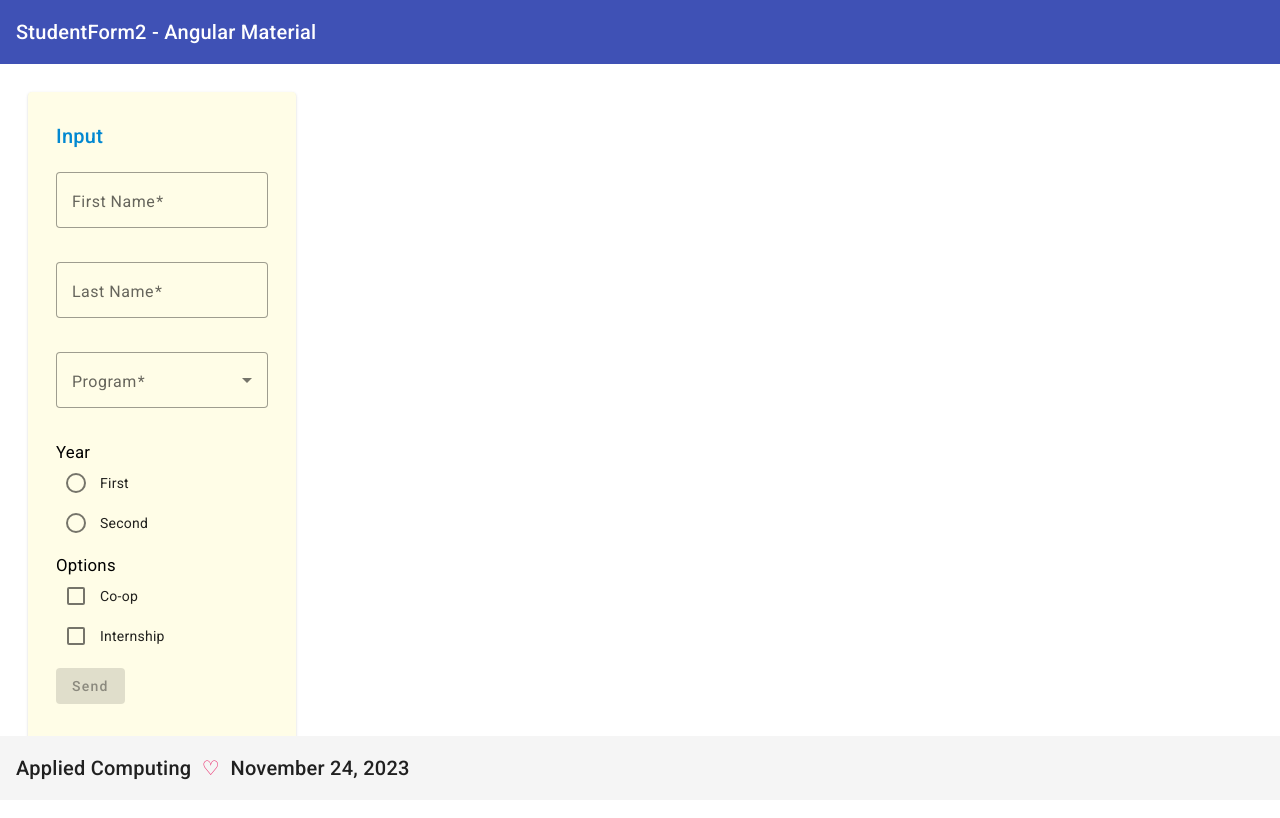
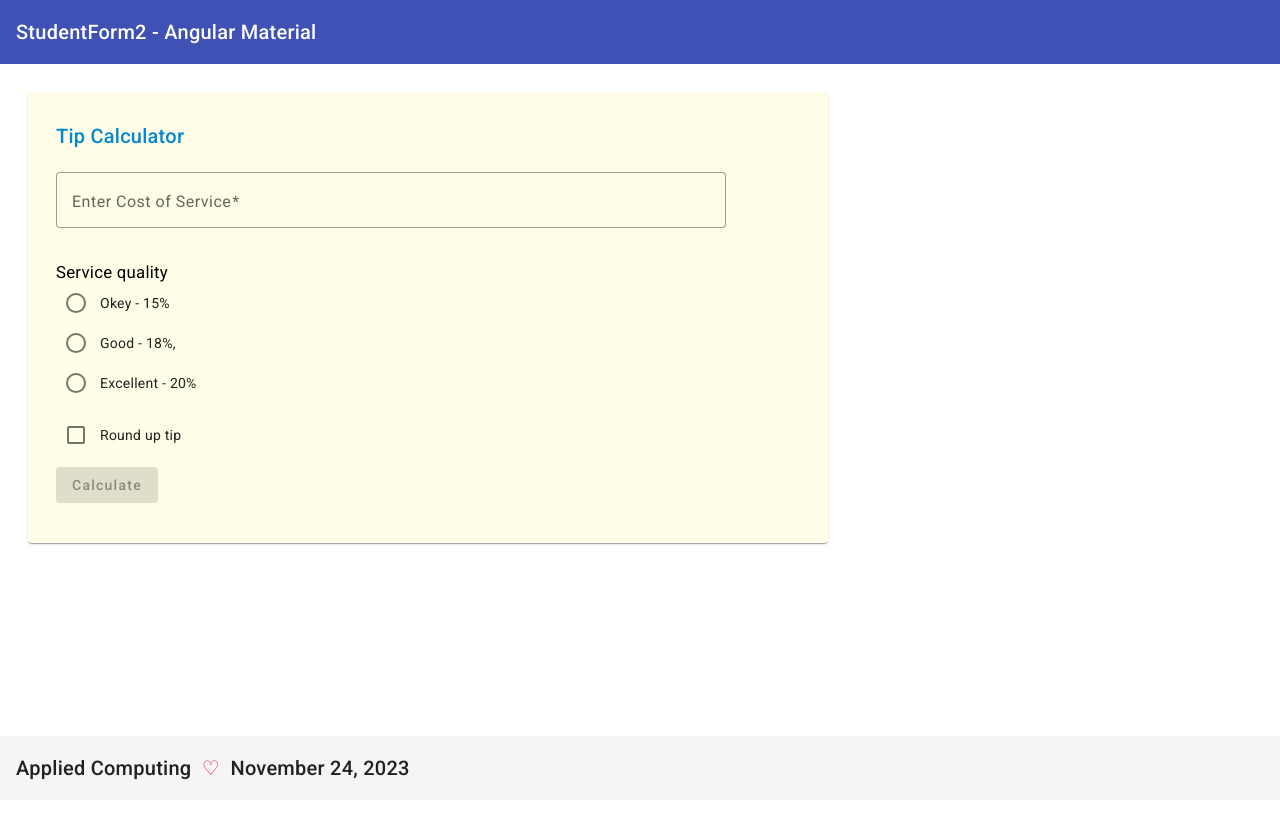
Before and after one commit to mwangangievans/StudentForm2-AngularMaterial, an Angular app: page /input in a window 1280 px wide. Shown: the top 818 px of the page. Built offline with nearby package versions, Linux system fonts and the light colour scheme.

Commit message:
tip calculator

```diff
--- a/angular.json
+++ b/angular.json
@@ -103,5 +103,8 @@
         }
       }
     }
+  },
+  "cli": {
+    "analytics": "0323eb5d-2250-473a-9246-1433f9273732"
   }
 }
--- a/src/app/input/input.component.html
+++ b/src/app/input/input.component.html
@@ -1,54 +1,34 @@
-<mat-card>
+<mat-card style="width: 800px;">
   <mat-card-title>{{title}}</mat-card-title>
   <form [formGroup]="form" (ngSubmit)="send(form.value)">
     <p>
-      <mat-form-field appearance="outline">
-        <mat-label>First Name</mat-label>
-        <input matInput formControlName="firstName">
+      <mat-form-field appearance="outline" style="width: 90%;">
+        <mat-label>Enter Cost of Service</mat-label>
+        <input type="number" matInput formControlName="firstName">
         <mat-error *ngIf="!form.get('firstName')?.valid && form.get('firstName')?.touched">
-          First name is required
+          Cost of Service is required
         </mat-error>
       </mat-form-field>
     </p>
+
     <p>
-      <mat-form-field appearance="outline">
-        <mat-label>Last Name</mat-label>
-        <input matInput formControlName="lastName">
-        <mat-error *ngIf="!form.get('lastName')?.valid && form.get('lastName')?.touched">
-          Last name is required
-        </mat-error>
-      </mat-form-field>
-    </p>
-    <p>
-      <mat-form-field appearance="outline">
-        <mat-label>Program</mat-label>
-        <mat-select id="prog" formControlName="programId" >
-          <mat-option *ngFor="let p of programNames; let i=index;" [value]='i+1'>{{p}}</mat-option>
-        </mat-select>
-        <mat-error *ngIf="!form.get('programId')?.valid && form.get('programId')?.touched">
-          Select the program
-        </mat-error>
-      </mat-form-field>
-    </p>
-    <p>
-      <label>Year</label><br/>
+      <label>Service quality</label><br/>
       <mat-radio-group formControlName="programYear">
-        <mat-radio-button value="1">First</mat-radio-button><br/>
-        <mat-radio-button value="2">Second</mat-radio-button>
+        <mat-radio-button value="15">Okey - 15%</mat-radio-button><br/>
+        <mat-radio-button value="18">Good - 18%,</mat-radio-button><br/>
+        <mat-radio-button value="20">Excellent - 20%</mat-radio-button><br/>
         <mat-error *ngIf="!form.get('programYear')?.valid && form.get('programYear')?.touched">
           Select the year
         </mat-error>
       </mat-radio-group>
     </p>
     <p>
-      <label>Options</label><br/>
       <mat-checkbox value="yes"
-                    formControlName="programCoop">Co-op</mat-checkbox><br/>
-      <mat-checkbox value="yes"
-                    formControlName="programInternship">Internship</mat-checkbox>
+                    formControlName="programCoop">Round up tip</mat-checkbox><br/>
+
     </p>
     <p>
-      <button mat-raised-button color="primary" type="submit" [disabled]="!form.valid">Send</button>
+      <button mat-raised-button color="primary" type="submit" [disabled]="!form.valid">Calculate</button>
     </p>
   </form>
 </mat-card>
--- a/src/app/input/input.component.ts
+++ b/src/app/input/input.component.ts
@@ -10,7 +10,7 @@ import {Router} from '@angular/router';
   styleUrl: './input.component.css'
 })
 export class InputComponent implements OnInit {
-  public title = 'Input';
+  public title = 'Tip Calculator';
   public programNames = [
     'Computer Programmer', 'Systems Technology',
     'Engineering Technician', 'Systems Technician'];
```
